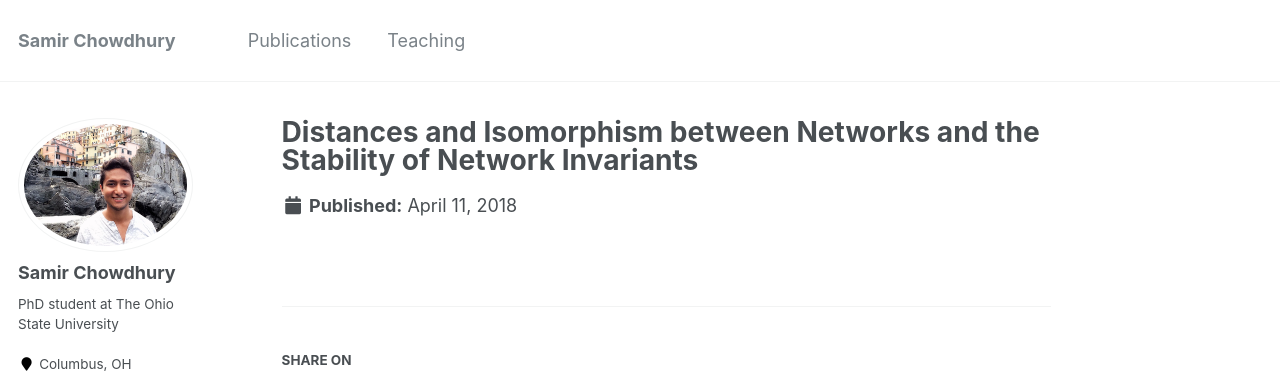
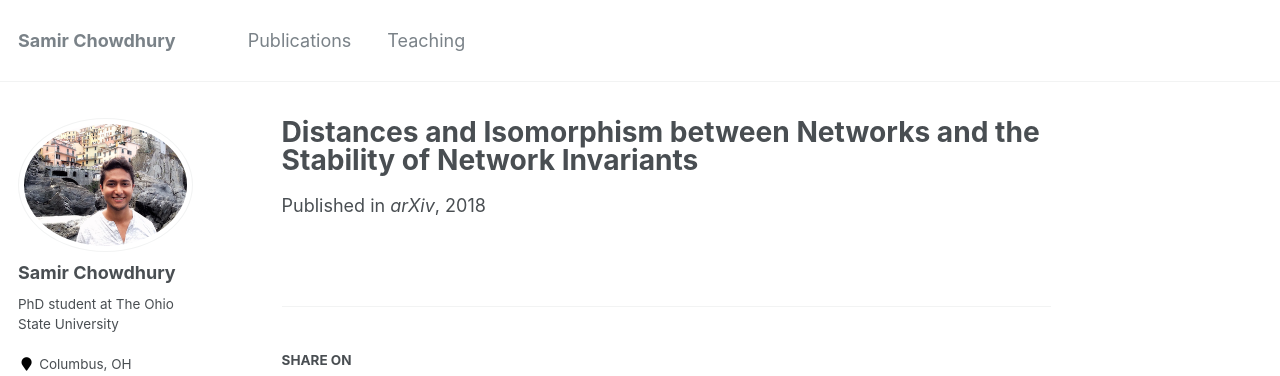
Before and after one commit to samirchowdhury/samirchowdhury.github.io, a Jekyll site: the page built from _publications/2018-04-11-dn-part1.md, in a window 1280 px wide. Shown: the top 376 px of the page. Built offline with Jekyll 4.4.1, drawn with Linux system fonts in a browser that asks for light colours; part of the change alters nothing that is shown.

Commit message:
Update 2018-04-11-dn-part1.md

```diff
--- a/_publications/2018-04-11-dn-part1.md
+++ b/_publications/2018-04-11-dn-part1.md
@@ -1,8 +1,9 @@
 ---
 title: "Distances and Isomorphism between Networks and the Stability of Network Invariants"
 collection: publications
-
-excerpt: 'Joint with Facundo Mémoli. Preprint on arXiv. 2018.'
+date: 2018-04-11
+venue: 'arXiv'
+excerpt: 'Joint with Facundo Mémoli. Preprint.'
 paperurl: 'https://arxiv.org/abs/1708.04727'
 ---
 <!--date: 2018-04-11 -->
```
